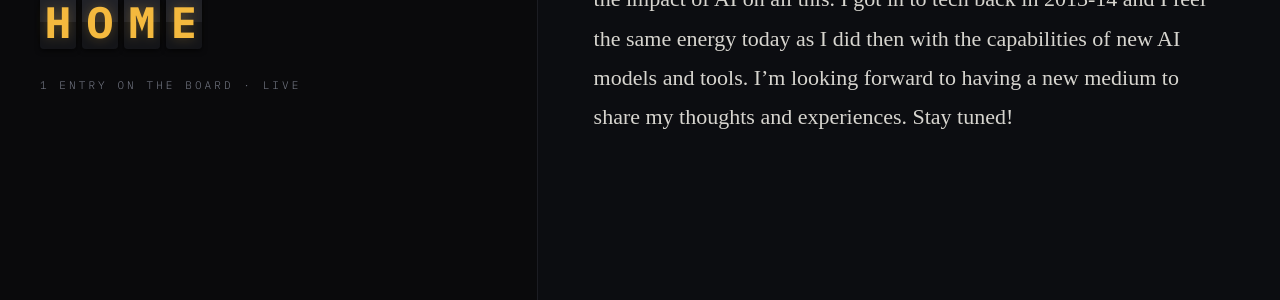
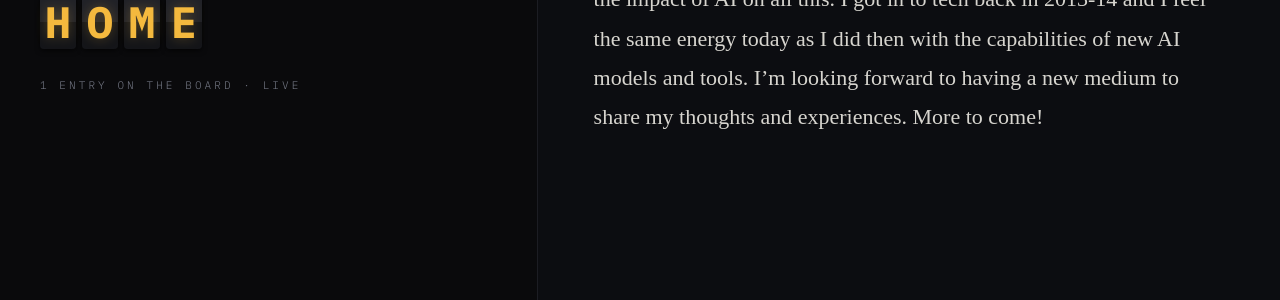
Before and after one commit to mfbrown/mfbrown.github.io, a Jekyll site: the page built from _posts/2025-11-27-a-new-home.md, in a window 1280 px wide. Shown: the part 489-789 px from the top of the page. Built offline with Jekyll 4.4.1, drawn with Linux system fonts in a browser that asks for light colours; some web fonts are replaced; some of the changed text lies outside the part shown.

Commit message:
Revise closing statement in blog post
Updated closing statement to indicate more content will follow.

```diff
--- a/_posts/2025-11-27-a-new-home.md
+++ b/_posts/2025-11-27-a-new-home.md
@@ -6,4 +6,4 @@ topic: product
 description: "After several dormant years, I'm bringing my blog back as a home for writing on product management, development, and the impact of AI."
 ---
 
-I'm back! After several dormant years, I'm working to bring back my blog as a home for writing on product management, development, and the impact of AI on all this. I got in to tech back in 2013-14 and I feel the same energy today as I did then with the capabilities of new AI models and tools. I'm looking forward to having a new medium to share my thoughts and experiences. Stay tuned!
+I'm back! After several dormant years, I'm working to bring back my blog as a home for writing on product management, development, and the impact of AI on all this. I got in to tech back in 2013-14 and I feel the same energy today as I did then with the capabilities of new AI models and tools. I'm looking forward to having a new medium to share my thoughts and experiences. More to come!
```
